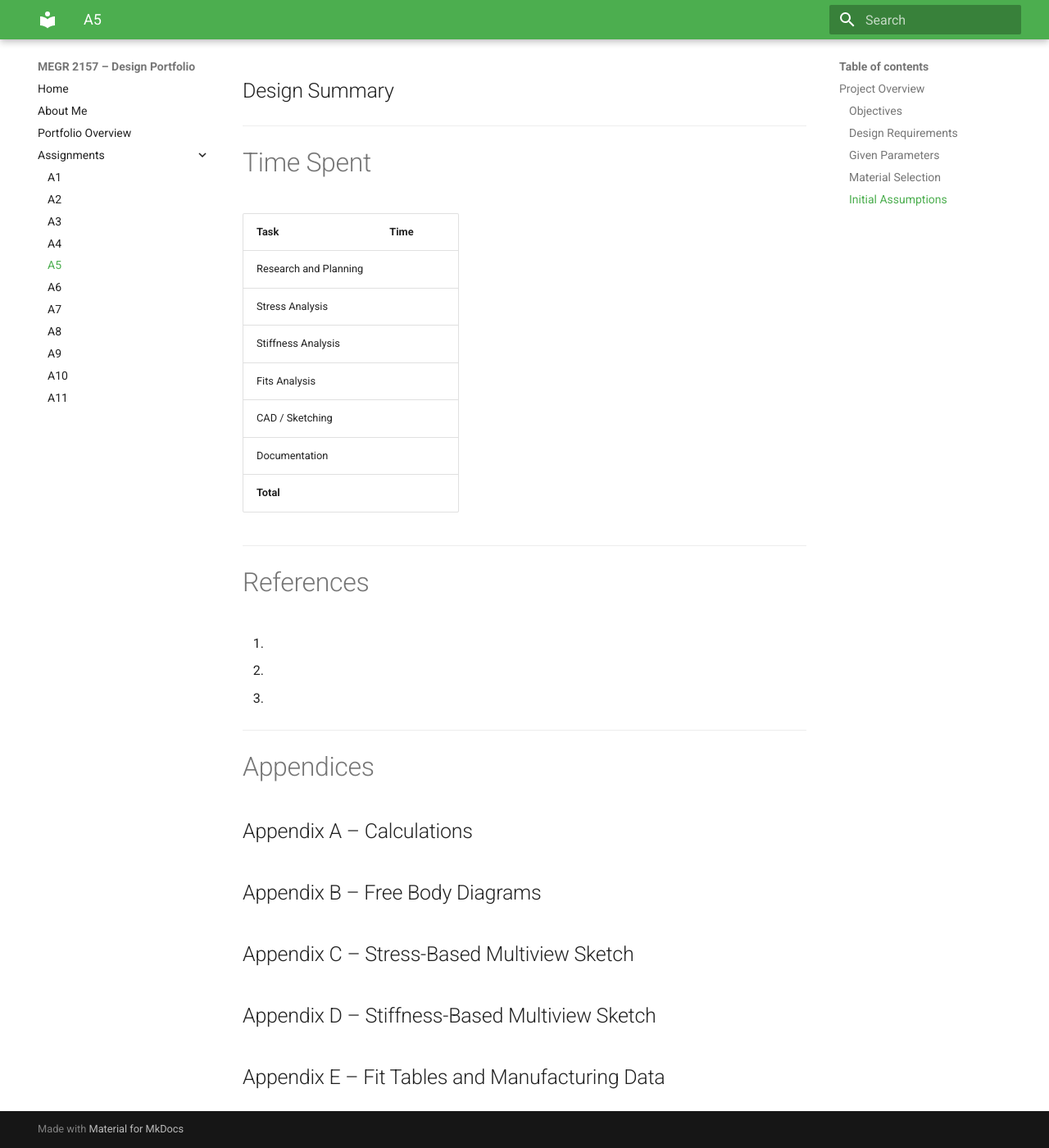
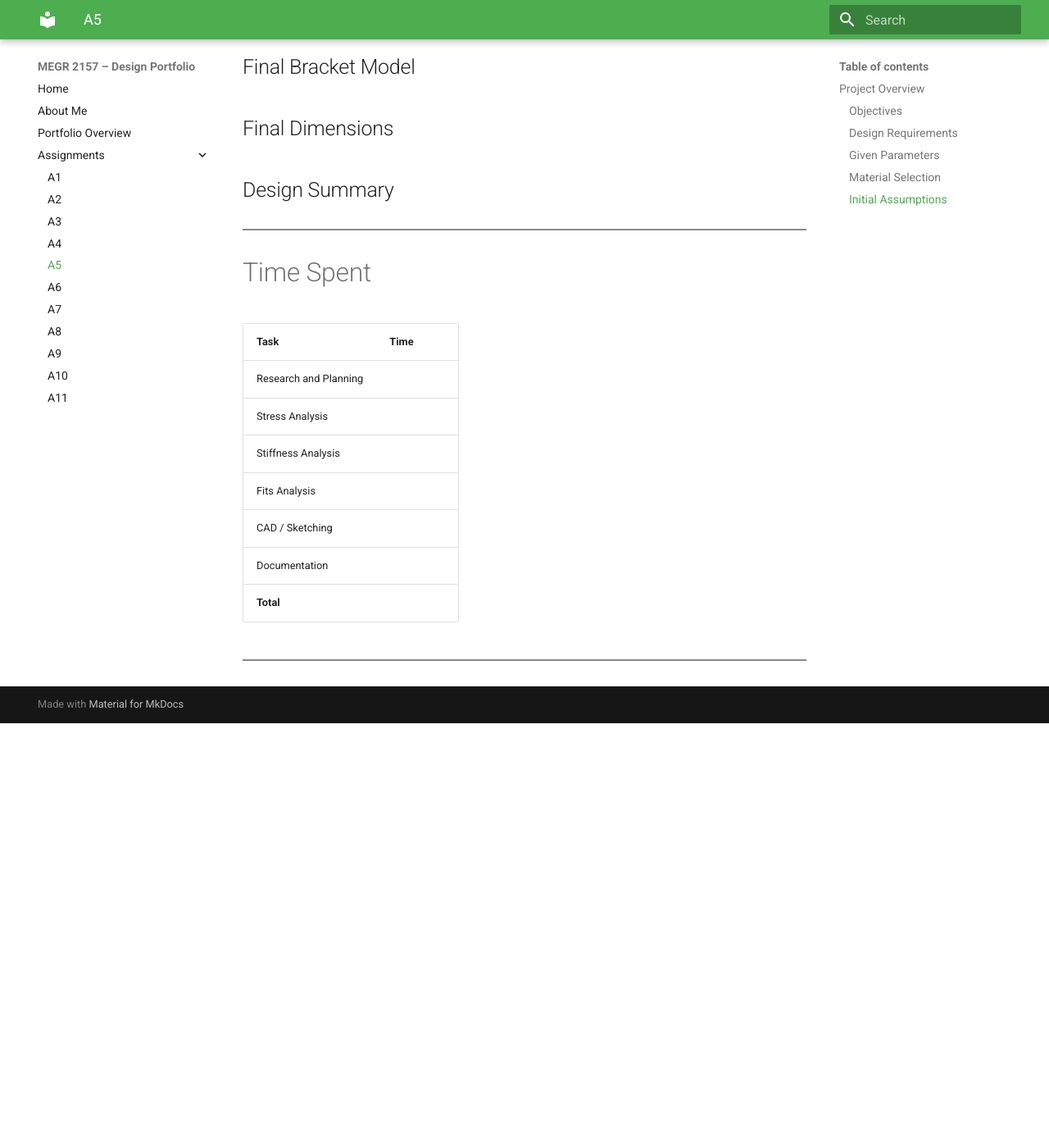
Before and after one commit to gparx/design-portfolio, an MkDocs documentation site: the page built from docs/assignments/A05/index.md, in a window 1280 px wide and 1400 px high, scrolled down 9876 px. Shown: the whole window at 82% size. Built offline with MkDocs 1.6.1 and Material for MkDocs 9.7.7, drawn with Linux system fonts in a browser that asks for light colours; after the commit the page ends 10758 px from its top, so only the background shows below that.

Commit message:
Update index.md by removing References and Appendices
Removed References and Appendices sections from the document.

```diff
--- a/docs/assignments/A05/index.md
+++ b/docs/assignments/A05/index.md
@@ -1,4 +1,7 @@
 # Bracket Design – Stress, Stiffness, and Fits Analysis
+
+<hr style="border: none; border-top: 2px solid #888; margin: 30px 0;">
+
 
 ## Project Overview
 
@@ -13,7 +16,8 @@
 ### Initial Assumptions
 
 
----
+<hr style="border: none; border-top: 2px solid #888; margin: 30px 0;">
+
 
 # Part I – Stress Analysis
 
@@ -110,7 +114,8 @@
 ### Required Dimension from Stress
 
 
----
+<hr style="border: none; border-top: 2px solid #888; margin: 30px 0;">
+
 
 # Part II – Stiffness Analysis
 
@@ -220,7 +225,8 @@
 ### Required Dimension from Stiffness
 
 
----
+<hr style="border: none; border-top: 2px solid #888; margin: 30px 0;">
+
 
 # Part III – Final Bracket Dimensions
 
@@ -237,7 +243,8 @@
 ### Final Selected Dimensions
 
 
----
+<hr style="border: none; border-top: 2px solid #888; margin: 30px 0;">
+
 
 # Part IV – Multiview Sketches
 
@@ -255,7 +262,8 @@
 <!-- Insert stiffness-based multiview sketch here -->
 
 
----
+<hr style="border: none; border-top: 2px solid #888; margin: 30px 0;">
+
 
 # Part V – Linkage and Fits
 
@@ -337,7 +345,8 @@
 <!-- Insert final linkage CAD image here -->
 
 
----
+<hr style="border: none; border-top: 2px solid #888; margin: 30px 0;">
+
 
 # Part VI – Engineering Lessons Learned
 
@@ -365,7 +374,8 @@
 ## Design Summary
 
 
----
+<hr style="border: none; border-top: 2px solid #888; margin: 30px 0;">
+
 
 # Time Spent
 
@@ -380,25 +390,4 @@
 | **Total** | |
 
 
----
-
-# References
-
-1.
-2.
-3.
-
-
----
-
-# Appendices
-
-## Appendix A – Calculations
-
-## Appendix B – Free Body Diagrams
-
-## Appendix C – Stress-Based Multiview Sketch
-
-## Appendix D – Stiffness-Based Multiview Sketch
-
-## Appendix E – Fit Tables and Manufacturing Data
+<hr style="border: none; border-top: 2px solid #888; margin: 30px 0;">
```
